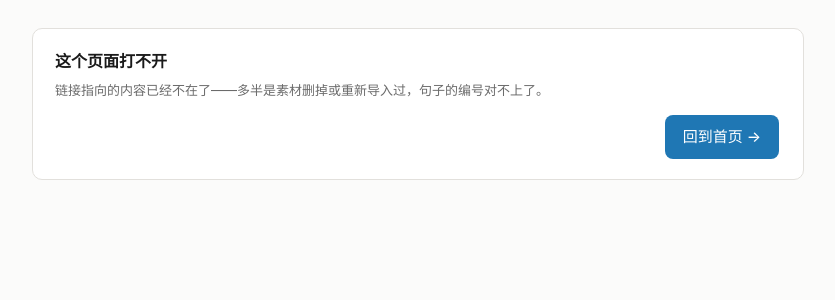
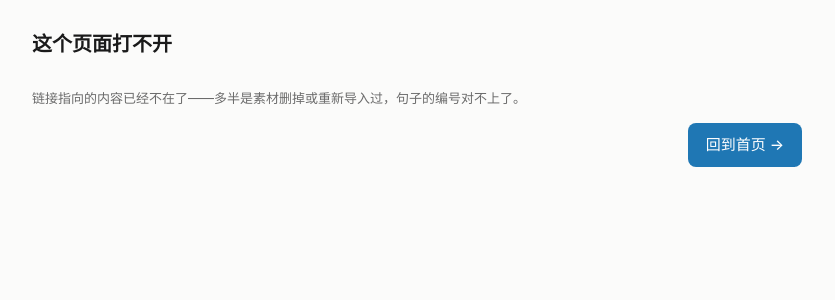
Before and after one commit to icandy7272/shadow, a FastAPI app: template src/shadow/web/templates/missing.html in a window 1280 px wide. Shown: the part 54-354 px from the top of the page, without its empty margins (222-1057 px from the left). Run offline with FastAPI, Linux system fonts and the light colour scheme; the template is opened without the code that fills it, so the values that code supplies are empty.

Commit message:
fix: 空状态和「打不开」页面按别处的样子来
- 自由说挑不出表达时那段话用的是日课卡片里的 .plan-none，别的页面的空状态
  都是 .empty，字号不一样。
- 「这个页面打不开」原来是卡片里的小标题，可它是一张独立页面——和素材库、
  生词本、串起来一样用大标题。

Co-Authored-By: Claude Opus 5 <noreply@anthropic.com>

```diff
--- a/src/shadow/web/templates/missing.html
+++ b/src/shadow/web/templates/missing.html
@@ -1,9 +1,7 @@
 {% extends "base.html" %}
 {% block title %}页面打不开 · Shadow{% endblock %}
 {% block content %}
-<section class="step">
-  <h2>这个页面打不开</h2>
-  <p class="hint">链接指向的内容已经不在了——多半是素材删掉或重新导入过，句子的编号对不上了。</p>
-  <nav class="pager"><span></span><a class="next" href="/">回到首页 →</a></nav>
-</section>
+<div class="head"><h1>这个页面打不开</h1></div>
+<p class="hint">链接指向的内容已经不在了——多半是素材删掉或重新导入过，句子的编号对不上了。</p>
+<nav class="pager"><span></span><a class="next" href="/">回到首页 →</a></nav>
 {% endblock %}
--- a/src/shadow/web/templates/talk.html
+++ b/src/shadow/web/templates/talk.html
@@ -17,7 +17,7 @@
       {% endfor %}
     </ul>
     {% else %}
-    <p class="plan-none">本周还没练过句子，也没记下生词——挑不出表达就先随便说一个话题，
+    <p class="empty">本周还没练过句子，也没记下生词——挑不出表达就先随便说一个话题，
       说满 2 分钟也算数。</p>
     {% endif %}
   </section>
```
